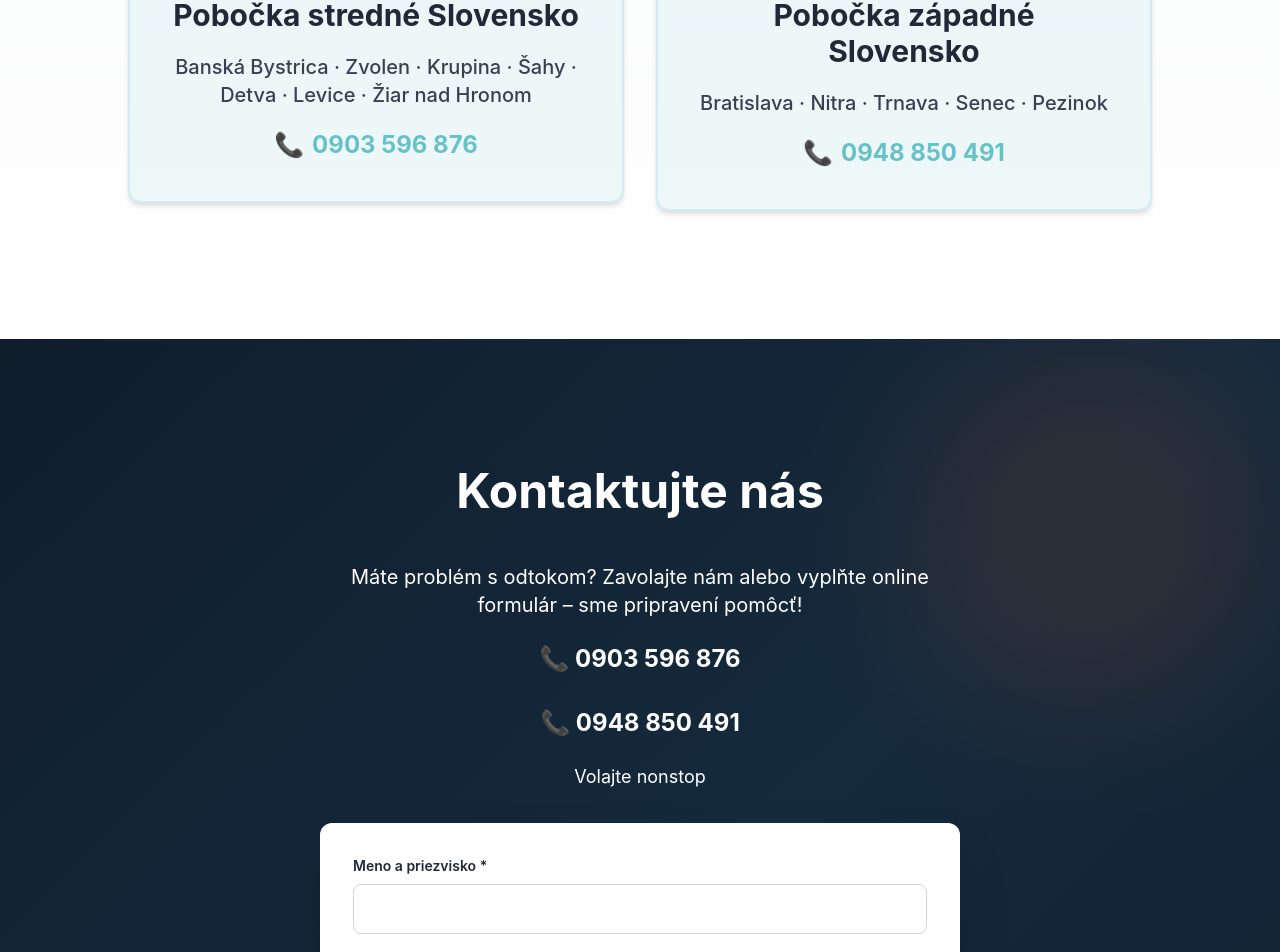
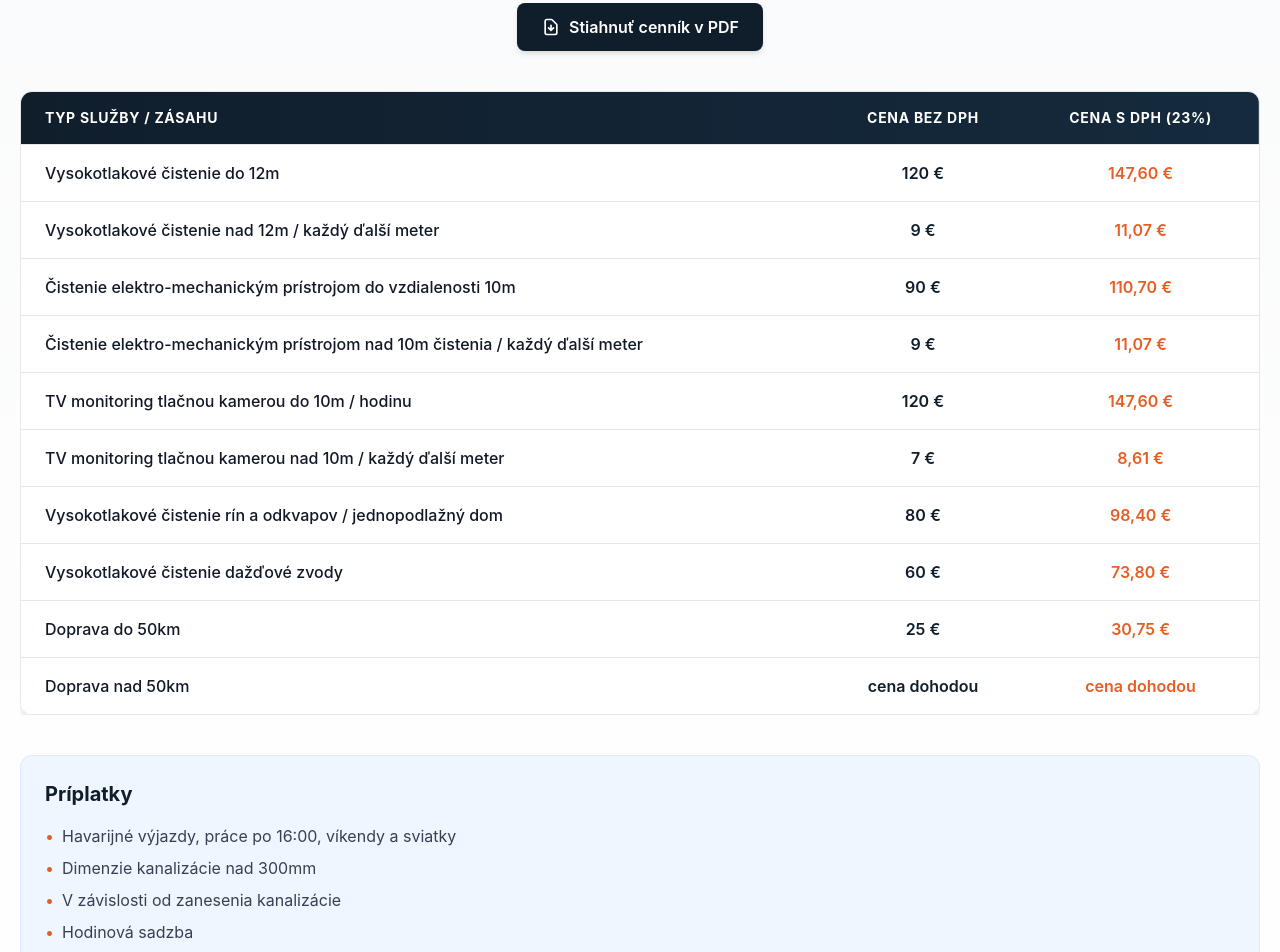
Before and after one commit to kubmir/landing-page-odpady, a Next.js app: page / in a window 1280 px wide. Shown: the part 2325-3277 px from the top of the page. Built offline with nearby package versions, Linux system fonts and the light colour scheme.

Commit message:
feat: price list

```diff
--- a/app/page.tsx
+++ b/app/page.tsx
@@ -2,6 +2,7 @@ import Header from '@/components/Header'
 import Hero from '@/components/Hero'
 import Services from '@/components/Services'
 import Benefits from '@/components/Benefits'
+import PriceList from '@/components/PriceList'
 import Regions from '@/components/Regions'
 import Contact from '@/components/Contact'
 import Footer from '@/components/Footer'
@@ -160,6 +161,7 @@ export default function Home() {
         <Hero />
         <Services />
         <Benefits />
+        <PriceList />
         <Regions />
         <Contact />
         <Footer />
--- /dev/null
+++ b/components/PriceList.tsx
@@ -0,0 +1,174 @@
+import React from 'react'
+import ScrollReveal from './ScrollReveal'
+
+interface PriceItem {
+  service: string
+  priceWithoutVat: string
+  priceWithVat: string
+}
+
+export default function PriceList() {
+  const prices: PriceItem[] = [
+    {
+      service: 'Vysokotlakové čistenie do 12m',
+      priceWithoutVat: '120 €',
+      priceWithVat: '147,60 €'
+    },
+    {
+      service: 'Vysokotlakové čistenie nad 12m / každý ďalší meter',
+      priceWithoutVat: '9 €',
+      priceWithVat: '11,07 €'
+    },
+    {
+      service: 'Čistenie elektro-mechanickým prístrojom do vzdialenosti 10m',
+      priceWithoutVat: '90 €',
+      priceWithVat: '110,70 €'
+    },
+    {
+      service: 'Čistenie elektro-mechanickým prístrojom nad 10m čistenia / každý ďalší meter',
+      priceWithoutVat: '9 €',
+      priceWithVat: '11,07 €'
+    },
+    {
+      service: 'TV monitoring tlačnou kamerou do 10m / hodinu',
+      priceWithoutVat: '120 €',
+      priceWithVat: '147,60 €'
+    },
+    {
+      service: 'TV monitoring tlačnou kamerou nad 10m / každý ďalší meter',
+      priceWithoutVat: '7 €',
+      priceWithVat: '8,61 €'
+    },
+    {
+      service: 'Vysokotlakové čistenie rín a odkvapov / jednopodlažný dom',
+      priceWithoutVat: '80 €',
+      priceWithVat: '98,40 €'
+    },
+    {
+      service: 'Vysokotlakové čistenie dažďové zvody',
+      priceWithoutVat: '60 €',
+      priceWithVat: '73,80 €'
+    },
+    {
+      service: 'Doprava do 50km',
+      priceWithoutVat: '25 €',
+      priceWithVat: '30,75 €'
+    },
+    {
+      service: 'Doprava nad 50km',
+      priceWithoutVat: 'cena dohodou',
+      priceWithVat: 'cena dohodou'
+    }
+  ]
+
+  return (
+    <section id="cennik" className="section bg-gradient-to-b from-gray-50 to-white">
+      <div className="container">
+        <ScrollReveal>
+          <div className="flex flex-col items-center mb-8 sm:mb-10">
+            <h2 className="section-title">Cenník služieb</h2>
+            <p className="text-center text-gray-600 mb-4 sm:mb-6 text-sm sm:text-base">
+              Cenník služieb / pracovné dni v čase od 7:00h - 16:30h
+            </p>
+            <a
+              href="/CENNIK.pdf"
+              download="CENNIK.pdf"
+              className="inline-flex items-center gap-2 px-6 py-3 bg-brand-dark-blue text-white font-semibold rounded-lg hover:bg-[#0a1620] transition-all duration-300 shadow-md hover:shadow-xl hover:-translate-y-1 group"
+            >
+              <svg
+                className="w-5 h-5 group-hover:scale-110 transition-transform duration-300"
+                fill="none"
+                stroke="currentColor"
+                viewBox="0 0 24 24"
+                xmlns="http://www.w3.org/2000/svg"
+              >
+                <path
+                  strokeLinecap="round"
+                  strokeLinejoin="round"
+                  strokeWidth={2}
+                  d="M12 10v6m0 0l-3-3m3 3l3-3m2 8H7a2 2 0 01-2-2V5a2 2 0 012-2h5.586a1 1 0 01.707.293l5.414 5.414a1 1 0 01.293.707V19a2 2 0 01-2 2z"
+                />
+              </svg>
+              <span>Stiahnuť cenník v PDF</span>
+            </a>
+          </div>
+        </ScrollReveal>
+
+        <ScrollReveal delay={100}>
+          <div className="overflow-x-auto">
+            <div className="inline-block min-w-full align-middle">
+              <div className="overflow-hidden shadow-lg rounded-xl border border-gray-200">
+                <table className="min-w-full divide-y divide-gray-200 bg-white">
+                  <thead className="bg-gradient-to-r from-brand-dark-blue to-[#152a3d]">
+                    <tr>
+                      <th
+                        scope="col"
+                        className="px-4 sm:px-6 py-4 text-left text-xs sm:text-sm font-bold text-white uppercase tracking-wider"
+                      >
+                        Typ služby / zásahu
+                      </th>
+                      <th
+                        scope="col"
+                        className="px-4 sm:px-6 py-4 text-center text-xs sm:text-sm font-bold text-white uppercase tracking-wider"
+                      >
+                        Cena bez DPH
+                      </th>
+                      <th
+                        scope="col"
+                        className="px-4 sm:px-6 py-4 text-center text-xs sm:text-sm font-bold text-white uppercase tracking-wider"
+                      >
+                        Cena s DPH (23%)
+                      </th>
+                    </tr>
+                  </thead>
+                  <tbody className="bg-white divide-y divide-gray-200">
+                    {prices.map((item, index) => (
+                      <tr
+                        key={index}
+                        className="hover:bg-gray-50 transition-colors duration-200"
+                      >
+                        <td className="px-4 sm:px-6 py-4 text-sm sm:text-base text-gray-900 font-medium">
+                          {item.service}
+                        </td>
+                        <td className="px-4 sm:px-6 py-4 whitespace-nowrap text-center text-sm sm:text-base text-brand-dark-blue font-semibold">
+                          {item.priceWithoutVat}
+                        </td>
+                        <td className="px-4 sm:px-6 py-4 whitespace-nowrap text-center text-sm sm:text-base text-brand-orange font-semibold">
+                          {item.priceWithVat}
+                        </td>
+                      </tr>
+                    ))}
+                  </tbody>
+                </table>
+              </div>
+            </div>
+          </div>
+
+          <div className="mt-8 sm:mt-10 p-4 sm:p-6 bg-blue-50 rounded-xl border border-blue-100">
+            <h3 className="text-lg sm:text-xl font-bold text-brand-dark-blue mb-3 sm:mb-4">
+              Príplatky
+            </h3>
+            <ul className="space-y-2 text-sm sm:text-base text-gray-700">
+              <li className="flex items-start">
+                <span className="text-brand-orange mr-2">•</span>
+                <span>Havarijné výjazdy, práce po 16:00, víkendy a sviatky</span>
+              </li>
+              <li className="flex items-start">
+                <span className="text-brand-orange mr-2">•</span>
+                <span>Dimenzie kanalizácie nad 300mm</span>
+              </li>
+              <li className="flex items-start">
+                <span className="text-brand-orange mr-2">•</span>
+                <span>V závislosti od zanesenia kanalizácie</span>
+              </li>
+              <li className="flex items-start">
+                <span className="text-brand-orange mr-2">•</span>
+                <span>Hodinová sadzba</span>
+              </li>
+            </ul>
+          </div>
+        </ScrollReveal>
+      </div>
+    </section>
+  )
+}
```
Also changed, not shown: 1 other file (tests, documents, lock files or other folders).
